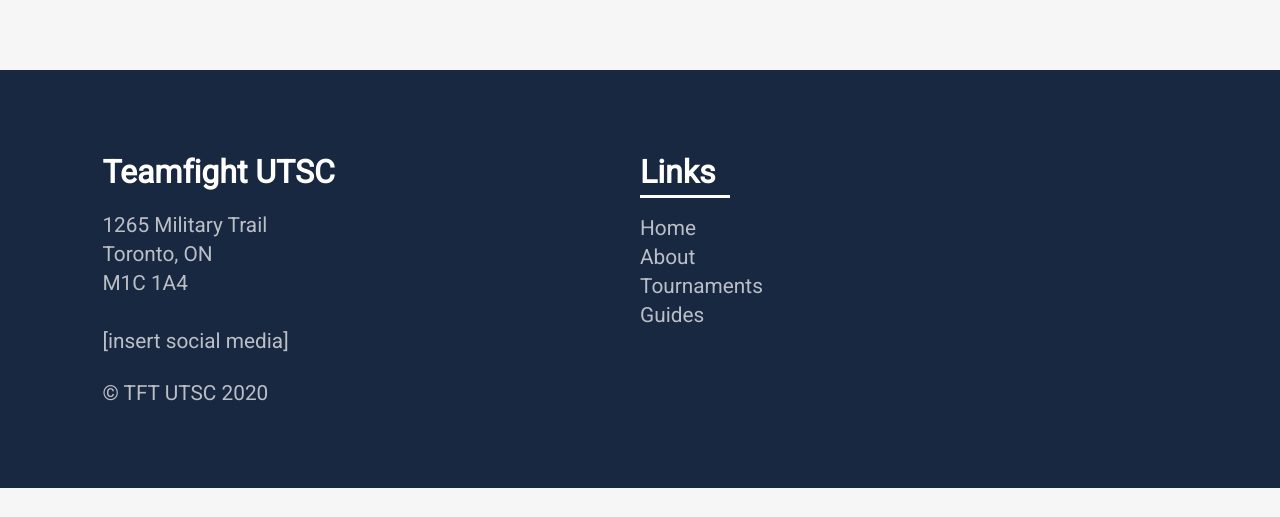
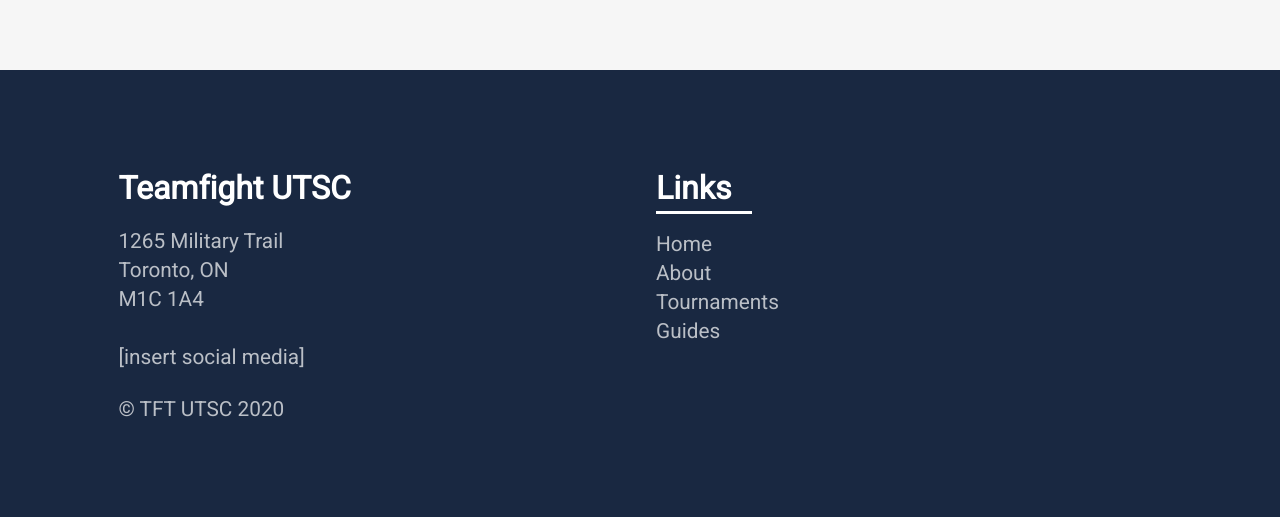
Before and after one commit to l3n0ire/TFT_UTSC, a React (Create React App) app: page /guides in a window 1280 px wide. Shown: the part 946-1463 px from the top of the page. Before the commit the page ends 1434 px from the top, so only its background shows below. Built offline with nearby package versions, Linux system fonts and the light colour scheme.

Commit message:
footer fix

```diff
--- a/src/components/Layout/Footer.css
+++ b/src/components/Layout/Footer.css
@@ -3,26 +3,27 @@ footer{
     padding:10vh 8vw;
     background-color: #192841;
     color:white;
-    display: flex;
-    display: grid;
-    grid-template-columns: repeat(2, 1fr);
+
 
 }
+
 footer p{
     font-size: 1.3em;
     opacity: 0.7;
 }
 .box-left{
-    padding-right: 1em;
+    padding:1em;
+
 }
 .box-left h1{
     margin-bottom: 2vh;
 }
 .box-right{
+    padding:1em;
 }
 .box-right h1{
     border-bottom: 3px #fff solid;
-    width:7vw;
+    width:3em;
 }
 ul{
     list-style:none;
@@ -38,3 +39,17 @@ ul{
     opacity: 1;
     transition-duration: 0.2s;
 }
+@media only screen and (min-width: 700px) {
+    .footer-container{
+    display: flex;
+    display: grid;
+    grid-template-columns: repeat(1, 1fr);
+    }
+}
+@media only screen and (min-width: 701px) {
+    .footer-container{
+    display: flex;
+    display: grid;
+    grid-template-columns: repeat(2, 1fr);
+    }
+}
--- a/src/components/Layout/Footer.jsx
+++ b/src/components/Layout/Footer.jsx
@@ -7,6 +7,7 @@ function Footer() {
     return (
         <Fragment>
             <footer>
+                <div class="footer-container">
                 <div className="box-left">
                     <h1>Teamfight UTSC</h1>
                     <p>
@@ -28,7 +29,7 @@ function Footer() {
 
                     </ul>
                 </div>
-
+                </div>
             </footer>
         </Fragment>
     )
```
